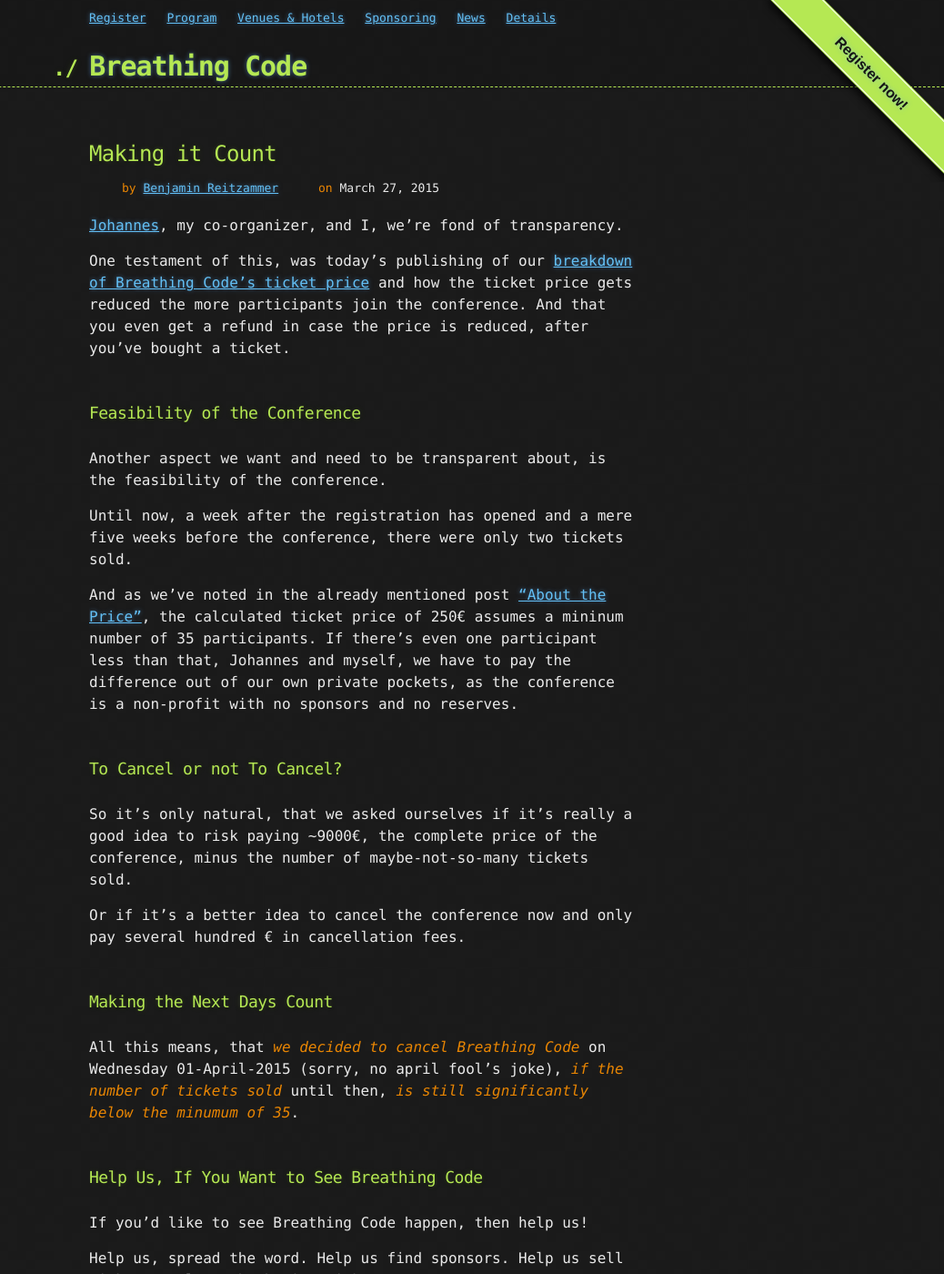
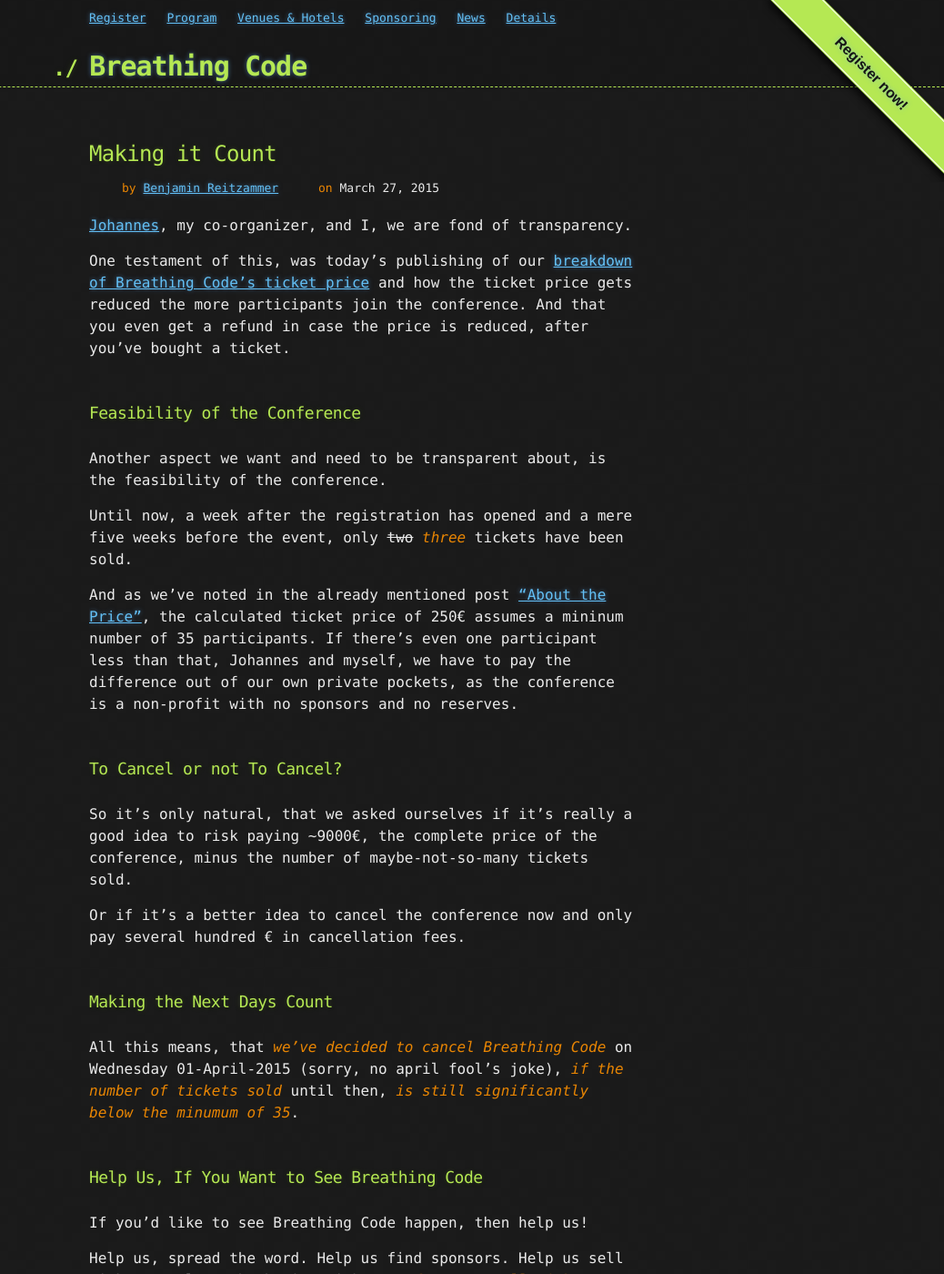
Before and after one commit to BreathingCode/BreathingCode.github.io, a Jekyll site: the page built from _posts/2015-03-27-making-it-count.md, in a window 1280 px wide and 1400 px high. Shown: the whole window at 91% size, without its empty margins (242-1280 px from the left). Built offline with Jekyll 4.4.1, drawn with Linux system fonts in a browser that asks for light colours; nearby versions of some CDN libraries; Markdown is read by kramdown in place of the engine named in the settings; some of the changed text lies outside the part shown.

Commit message:
Minor corrections in news article

```diff
--- a/_posts/2015-03-27-making-it-count.md
+++ b/_posts/2015-03-27-making-it-count.md
@@ -5,7 +5,7 @@
 author_handle: benjamin
 ---
 
-[Johannes](https://twitter.com/johanneslink), my co-organizer, and I, we're fond
+[Johannes](https://twitter.com/johanneslink), my co-organizer, and I, we are fond
 of transparency.
 
 One testament of this, was today's publishing of our [breakdown of Breathing
@@ -20,7 +20,7 @@
 the conference.
 
 Until now, a week after the registration has opened and a mere five weeks before
-the conference, there were only two tickets sold.
+the event, only ~~two~~ *three* tickets have been sold.
 
 And as we've noted in the already mentioned post ["About the
 Price"](/2015/03/27/about-the-price.html), the calculated ticket price of 250€
@@ -42,7 +42,7 @@
 
 ### Making the Next Days Count
 
-All this means, that *we decided to cancel Breathing Code* on Wednesday
+All this means, that *we've decided to cancel Breathing Code* on Wednesday
 01-April-2015 (sorry, no april fool's joke), *if the number of tickets sold* until
 then, *is still significantly below the minumum of 35*.
 
@@ -52,7 +52,8 @@
 If you'd like to see Breathing Code happen, then help us!
 
 Help us, spread the word. Help us find sponsors. Help us sell tickets. Help us
-by buying tickets.
+by buying tickets. *Of Course, all tickets will be fully reimbursed in case
+Breathing Code is cancelled!*
 
 Thank you!
 
```
